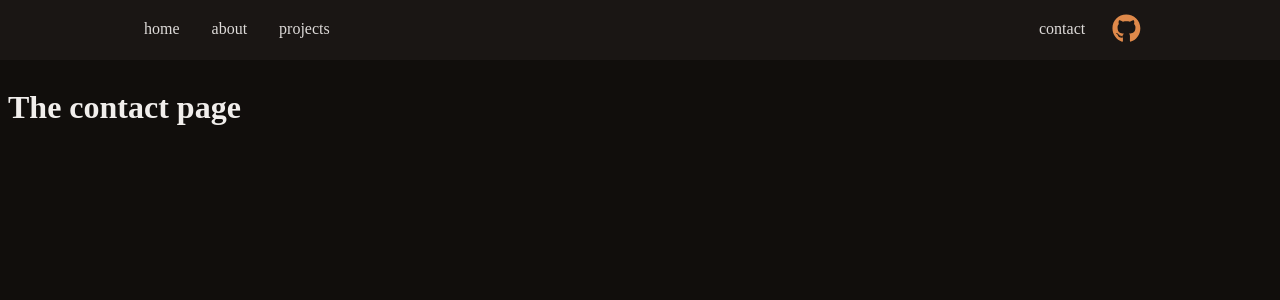
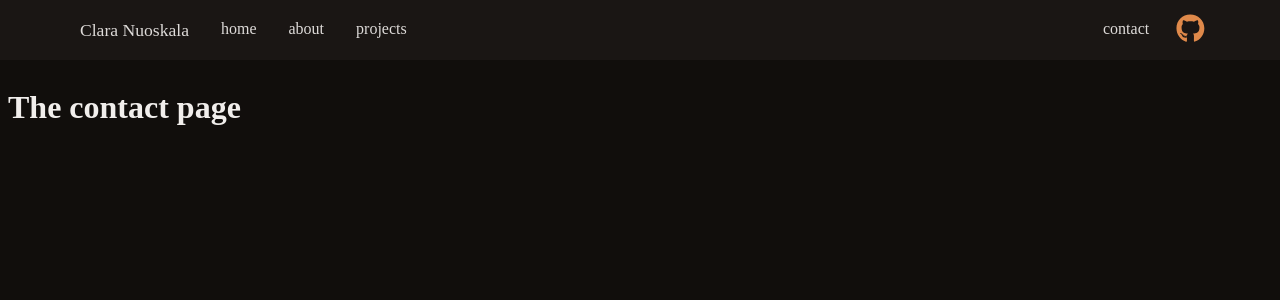
Before and after one commit to nuoskala/portfolio, a React app in the folder portfolio-front/: page /contact in a window 1280 px wide. Shown: the top 300 px of the page. Built offline with nearby package versions, Linux system fonts and the light colour scheme; the HTML template or start-up script is replaced by a standard one.

Commit message:
style: add name in the nav bar

```diff
--- a/portfolio-front/src/App.css
+++ b/portfolio-front/src/App.css
@@ -27,11 +27,15 @@ body {
 
 h1 {
   color: var(--title-color);
-  display:inline-block; /* TODO test, remove */
 }
 
-p {
-  color: var(--main-text-color)
+p.name {
+  white-space: nowrap;
+  color: var(--main-text-color);
+  font-family: cursive;
+  font-size: 1.1rem;
+  padding-left: 1rem;
+  padding-right: 1rem;
 }
 
 .navbar {
@@ -43,10 +47,10 @@ p {
   left: 0;
   top: 0;
   height: 5vh;
-  width: 80vw;
+  width: 90vw;
   padding: 10px 0;
-  padding-left: 10vw;
-  padding-right: 10vw;
+  padding-left: 5vw;
+  padding-right: 5vw;
 }
 
 .navbar-middle {
--- a/portfolio-front/src/components/NavBar.jsx
+++ b/portfolio-front/src/components/NavBar.jsx
@@ -22,6 +22,8 @@ const NavBar = () => {
   return (
     <Router>
     <nav className='navbar'>
+
+        <div><p className='name'>Clara Nuoskala</p></div>
 
         <HashLink className='navbar-link' to={'/home'}>home</HashLink>
         <HashLink className='navbar-link' to={'/home#about'}>about</HashLink>
```
